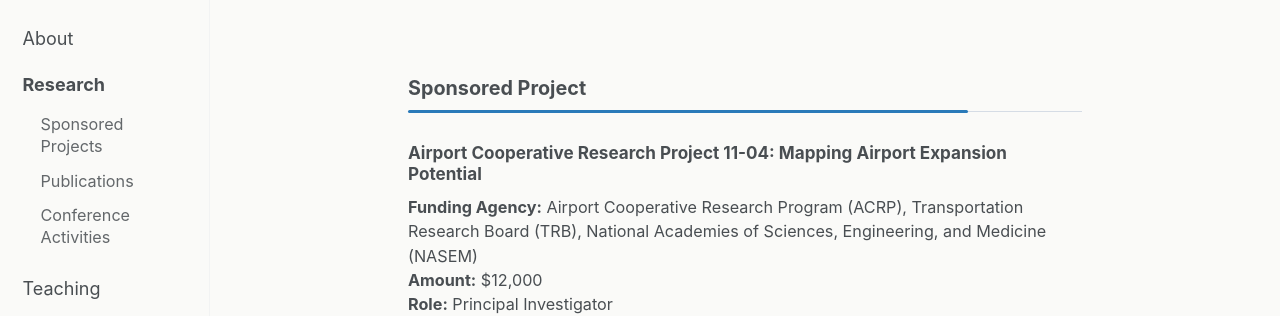
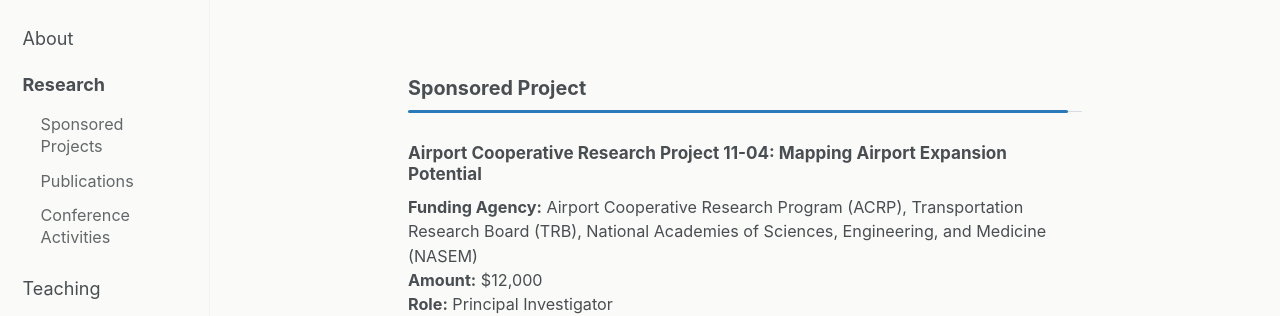
Before and after one commit to liu3309/liu3309.github.io, a Jekyll site: the page built from _pages/research.md, in a window 1280 px wide and 1400 px high. Shown: the part 153-469 px from the top of the window. Built offline with Jekyll 4.4.1, drawn with Linux system fonts in a browser that asks for light colours; a script that is not in the unit is left out.

Commit message:
Update main.scss

```diff
--- a/assets/css/main.scss
+++ b/assets/css/main.scss
@@ -282,7 +282,7 @@
   position: absolute;
   left: 0;
   bottom: -2px;
-  width: 560px;
+  width: 660px;
   height: 3px;
   background: #2a7ab9;
   border-radius: 2px;
@@ -1490,7 +1490,7 @@ body {
 // }
 
 .research-project__embed {
-    width: 120%;
+    width: 125%;
     margin: 2rem auto;
     position: relative;
     left: 50%;
```
